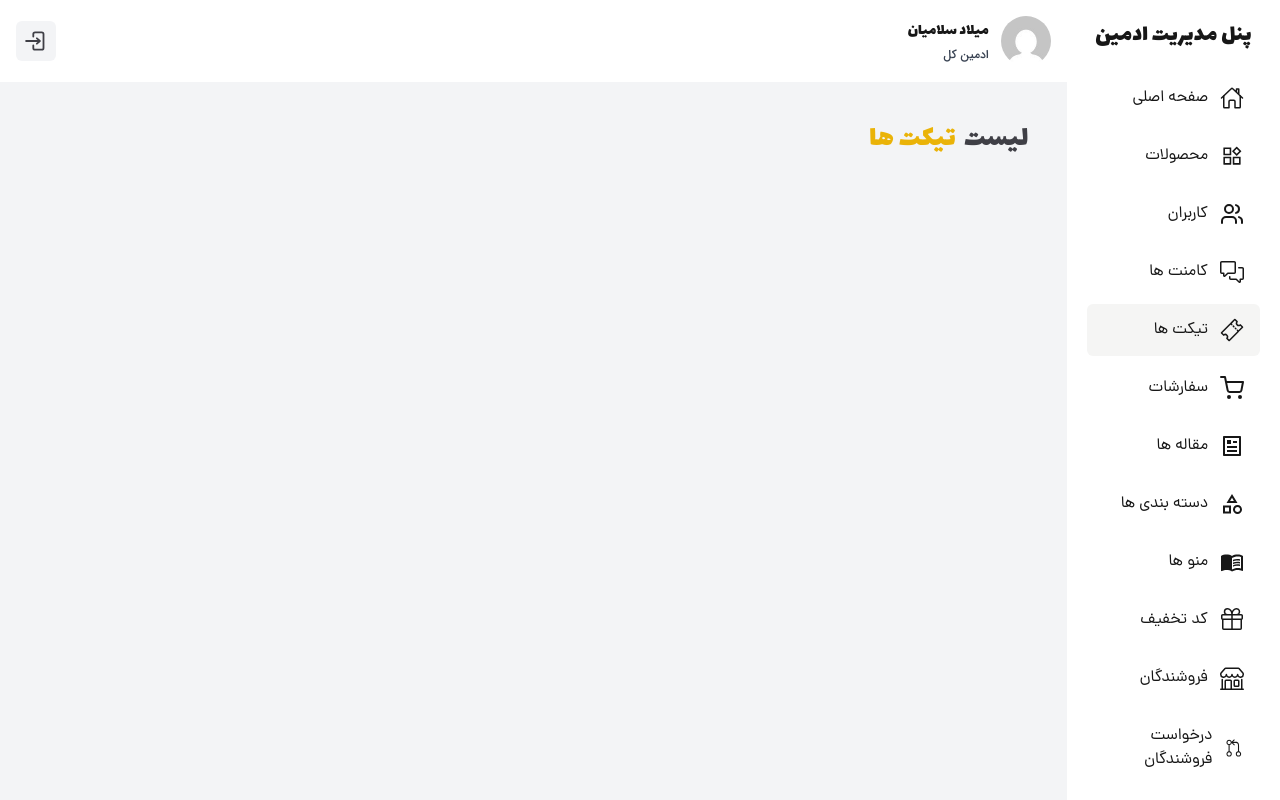
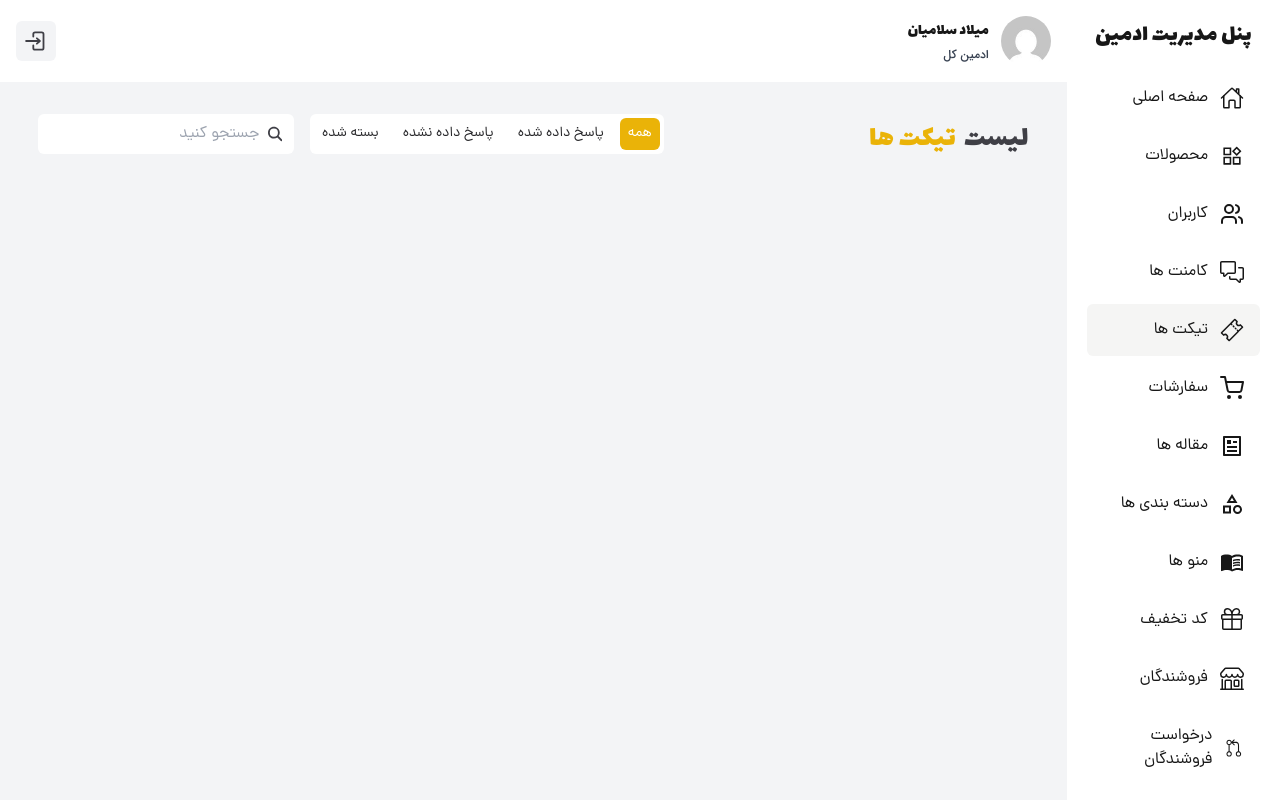
Before and after one commit to milad1385/tool-shop, a Next.js app: page /p-admin/tickets in a window 1280 px wide. Built offline with nearby package versions, Linux system fonts and the light colour scheme.

Commit message:
add table opration in ticket page in p-admin

```diff
--- a/src/app/p-admin/tickets/page.tsx
+++ b/src/app/p-admin/tickets/page.tsx
@@ -1,11 +1,14 @@
 import Container from "@/components/modules/p-admin/Container";
-import PageTitle from "@/components/modules/p-admin/PageTitle";
-import React from "react";
+import TableOperation from "@/components/modules/p-admin/TableOpration";
+import { ticketStatusFilter } from "@/constants/data";
 
 function page() {
   return (
     <Container>
-      <PageTitle content="لیست تیکت ها" />
+      <TableOperation
+        pageTitle="لیست تیکت ها"
+        options={ticketStatusFilter}
+      />
     </Container>
   );
 }
```
